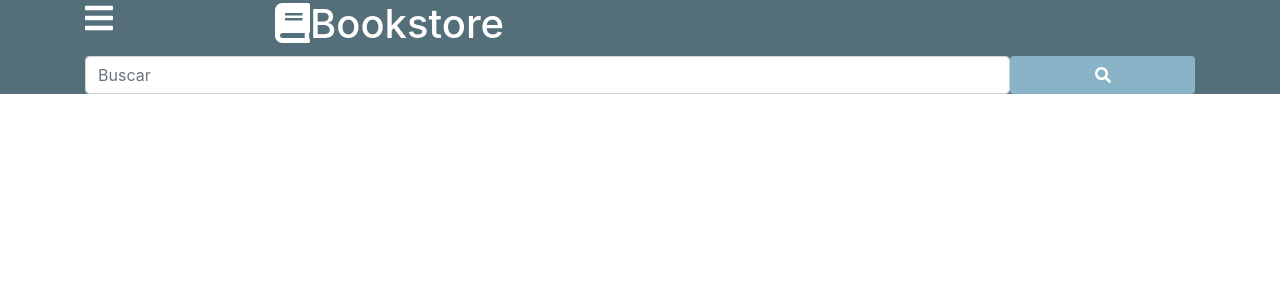
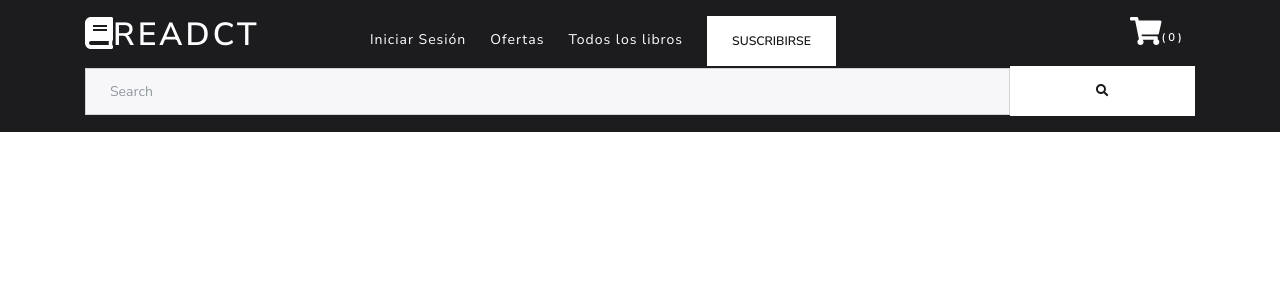
Before and after one commit to Ariandel007/book-store-react, a React (Create React App) app: page / in a window 1280 px wide. Shown: the top 300 px of the page. Built offline with nearby package versions, Linux system fonts and the light colour scheme.

Commit message:
responsive navbar

```diff
--- a/package.json
+++ b/package.json
@@ -12,6 +12,7 @@
     "@testing-library/react": "^11.2.5",
     "@testing-library/user-event": "^12.8.3",
     "bootstrap": "^4.6.0",
+    "bootswatch": "^4.6.0",
     "react": "^17.0.1",
     "react-bootstrap": "^1.5.2",
     "react-dom": "^17.0.1",
--- a/src/_components/Header.js
+++ b/src/_components/Header.js
@@ -12,24 +12,35 @@ const Header = () => {
 
     return (
         <Fragment>
-            <div className="header-bar">
+            <div className="header-bar py-3">
                 <div className="container">
 
                     <div className="row justify-content-between">
 
 
-                        <div className="col-2">
+                        <div className="col-2 hide-in-desktop">
                             <h2 onClick={openSideNav} className="header-title"><FontAwesomeIcon icon={['fas', 'bars']}/></h2>
                         </div>
 
-                        <div className="col-10">
-                            <h1 className="header-title"><FontAwesomeIcon icon={['fas', 'book']}/>Bookstore</h1>
+                        <div className="col-7 col-lg-3">
+                            <h1 className="header-title"><FontAwesomeIcon icon={['fas', 'book']}/>Readct</h1>
+                        </div>
+
+                        <div className="col-8 hide-in-mobile">
+                            <Link className="header-title mr-4" to={'/login'}>Iniciar Sesión</Link>
+                            <Link className="header-title mr-4" to={'/offers'}>Ofertas</Link>
+                            <Link className="header-title mr-4" to={'/list-books'}>Todos los libros</Link>
+                            <Link className="header-title" to={'/subscribe'}><button className="btn btn-secondary">Suscribirse</button></Link>
+                        </div>
+
+                        <div className="col-3 col-lg-1">
+                            <h2 className="header-title"><FontAwesomeIcon icon={['fas', 'shopping-cart']}/><span className="shoping-cart-items">(0)</span></h2>
                         </div>
 
                         <div className="col-12">
                             <form className="form-inline my-2 my-lg-0">
-                                <input className="form-control col-10" type="search" placeholder="Buscar" aria-label="Search"/>
-                                <button className="col-2 primary-button" type="submit"><FontAwesomeIcon icon={['fas', 'search']}/></button>
+                                <input className="form-control col-10" type="text" placeholder="Search"/>
+                                <button className="col-2 btn btn-secondary" type="submit"><FontAwesomeIcon icon={['fas', 'search']}/></button>
                             </form>
                         </div>
 
@@ -38,12 +49,12 @@ const Header = () => {
                 </div>
             </div>
 
-            <div id="mySidenav" class="sidenav" ref={sideNavRef}>
-                <Link onClick={closeSideNav} className="closebtn" >&times;</Link>
-                <Link className="header-title">Iniciar Sesión</Link>
-                <Link className="header-title">Ofertas</Link>
-                <Link className="header-title">Todos los libros</Link>
-                <Link className="header-title"><button className="primary-button">Suscribirse</button></Link>
+            <div id="mySidenav" className="sidenav hide-in-desktop" ref={sideNavRef}>
+                <a onClick={closeSideNav} className="closebtn" >&times;</a>
+                <Link className="header-title" to={'/login'} onClick={closeSideNav}>Iniciar Sesión</Link>
+                <Link className="header-title" to={'/offers'} onClick={closeSideNav}>Ofertas</Link>
+                <Link className="header-title" to={'/list-books'} onClick={closeSideNav}>Todos los libros</Link>
+                <Link className="header-title" to={'/subscribe'} onClick={closeSideNav}><button className="btn btn-secondary">Suscribirse</button></Link>
             </div>
 
         </Fragment>
--- a/src/index.css
+++ b/src/index.css
@@ -1,5 +1,5 @@
 .header-bar {
-    background-color: #546E7A;
+    background-color: #1C1C1F;
 }
 
 .header-title {
@@ -11,21 +11,9 @@
     color: rgb(214, 213, 213);
 }
 
-.primary-button {
-    background-color: #89B3C7;
-    color: white;
-    border: none;
-    padding: 7px 15px;
-    text-align: center;
-    text-decoration: none;
-    display: inline-block;
-    border-radius: 4px;
+.shoping-cart-items {
+  font-size: 0.7rem;
 }
-
-.primary-button:hover {
-    background-color: #7bbddb;
-}
-
 
 /*---SIDEBAR INICIO----*/
 .sidenav {
@@ -35,18 +23,17 @@
     z-index: 1;
     top: 0;
     left: 0;
-    background-color: #314047;
+    background-color: #2E3036;
     overflow-x: hidden;
-    transition: 0.5s;
+    transition: 0.2s;
     padding-top: 60px;
 }
 
 .sidenav a {
   padding: 8px 8px 8px 32px;
   text-decoration: none;
-  font-size: 25px;
   display: block;
-  transition: 0.3s;
+  transition: 0.2s;
 }
 
 .sidenav a:hover {
@@ -57,18 +44,28 @@
   position: absolute;
   top: 0;
   right: 25px;
-  font-size: 36px;
   margin-left: 50px;
 }
 
 .closebtn {
-    color: white;
-    cursor: pointer;
-}
-
-@media screen and (max-height: 450px) {
-  .sidenav {padding-top: 15px;}
-  .sidenav a {font-size: 18px;}
+  font-size: 30px;
+  color: white;
+  cursor: pointer;
 }
 
 /*---SIDEBAR FIN----*/
+
+/**MENU ITEMS*/
+@media only screen and (min-width: 992px) {
+  .hide-in-desktop {
+    display: none;
+  }
+}
+
+@media only screen and (max-width: 991px) {
+  .hide-in-mobile {
+    display: none;
+  }
+}
+
+/**MENU ITEMS FIN**/
--- a/src/index.js
+++ b/src/index.js
@@ -5,6 +5,7 @@ import App from './App';
 import * as serviceWorkerRegistration from './serviceWorkerRegistration';
 import reportWebVitals from './reportWebVitals';
 import 'bootstrap/dist/css/bootstrap.min.css';
+import 'bootswatch/dist/lux/bootstrap.css';
 
 import './fontawesome';
 
```
Also changed, not shown: 1 other file (tests, documents, lock files or other folders).
